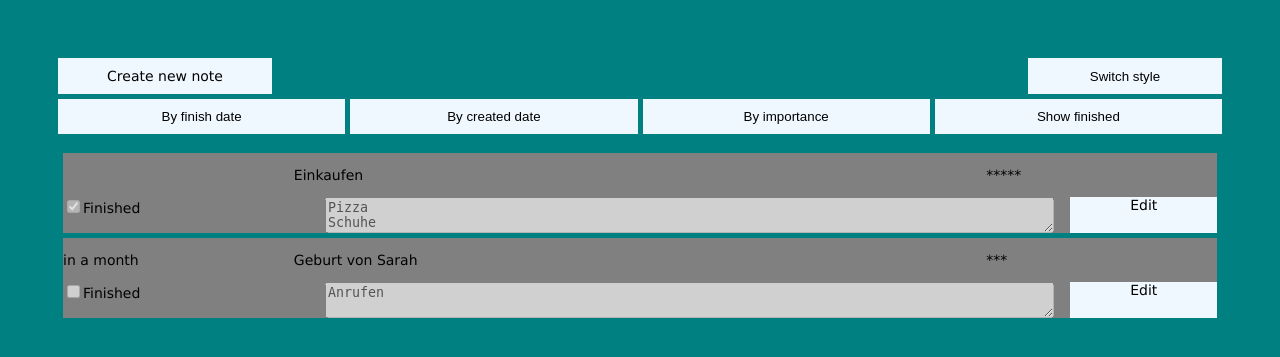
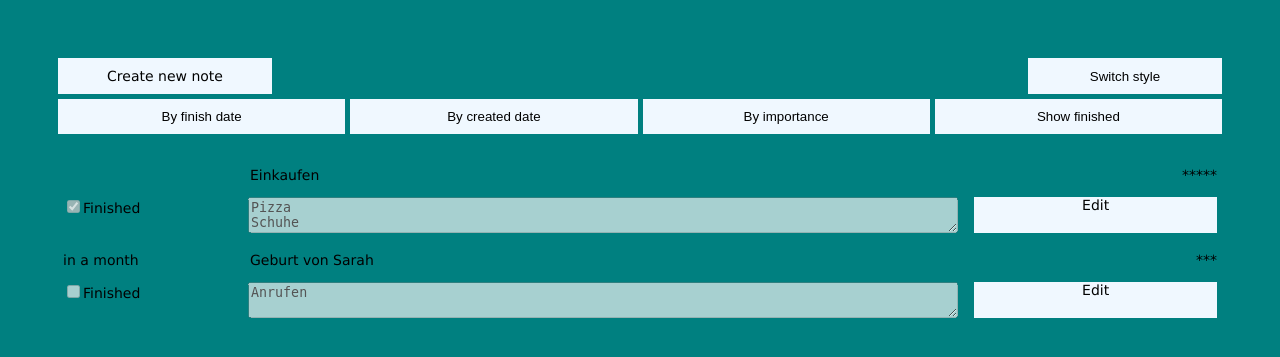
Before and after one commit to rjoehl/wed2-testat, a Node server app: page / in a window 1280 px wide. Shown: the top 357 px of the page. Run offline with Node 20, Linux system fonts and the light colour scheme.

Commit message:
improved flexdesign

```diff
--- a/public/stylesheets/style.css
+++ b/public/stylesheets/style.css
@@ -68,45 +68,33 @@ button, .button  {
     display: flex;
     flex-direction: row;
     flex-wrap: wrap;
-    background-color: gray;
     justify-content: space-between;
 
     margin-bottom: 5px;
 }
 
-.due {
+.due, .finished {
     flex: 1;
-    flex-basis: 20%;
+    flex-basis: 15%;
 }
 
-.title {
+.title, .description {
     flex: 1;
     flex-basis: 60%;
+    margin-right: 1rem;
 }
 
 .importance {
     flex: 1;
+    text-align: right;
     flex-basis: 20%;
-}
-
-.finished {
-    flex: 1;
-    flex-basis: 20%;
-}
-
-.description {
-    flex: 1;
-    flex-basis: 60%;
-
-    margin-right: 1rem;
 }
 
 .edit {
     flex: 1;
-    flex-basis: 10%;
+    flex-basis: 20%;
 
     border: none;
-    width: 100%;
     background-color: aliceblue;
     text-align: center;
     cursor: pointer;
@@ -156,7 +144,7 @@ button, .button  {
     }
 
     .due, .title, .importance{
-        flex-basis: 33%;
+        flex-basis: 30%;
     }
     .due{
         order: 1;
@@ -165,6 +153,7 @@ button, .button  {
         order: 2;
     }
     .importance{
+        text-align: right;
         order: 3;
     }
     .finished{
```
